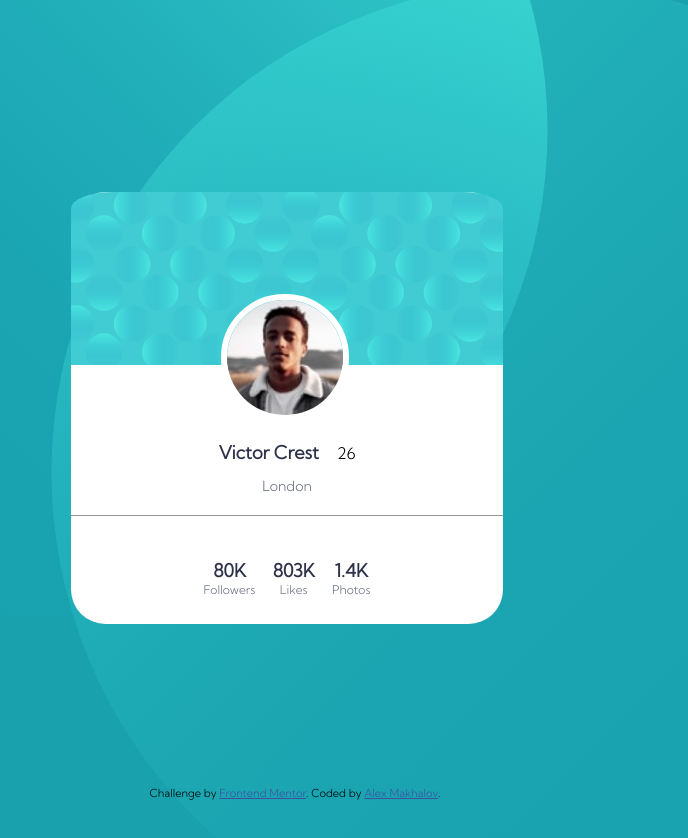
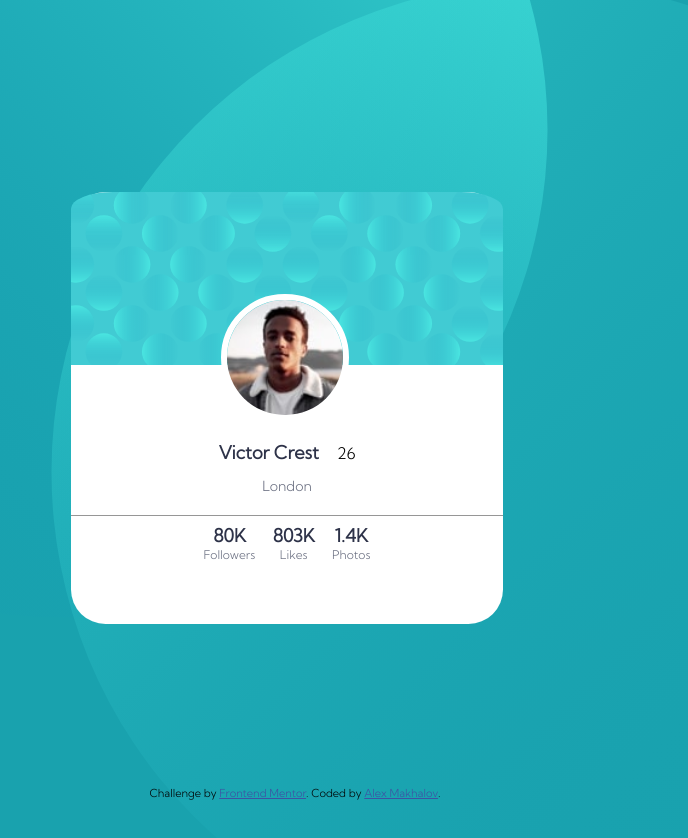
Before and after one commit to OVI19RUS/Profile-Card-Component-Main, a plain HTML site: page index.html in a window 1280 px wide. Shown: the top 838 px of the page, without its empty margins (353-1041 px from the left). Drawn offline with Linux system fonts and the light colour scheme.

Commit message:
Update style.css

```diff
--- a/CSS/style.css
+++ b/CSS/style.css
@@ -20,7 +20,7 @@ p {margin: 0;
 
 section {display: flex;
     justify-content: center;
-    margin-top: 10%;}
+   }
 
 
 .balls {position: relative;}
```
